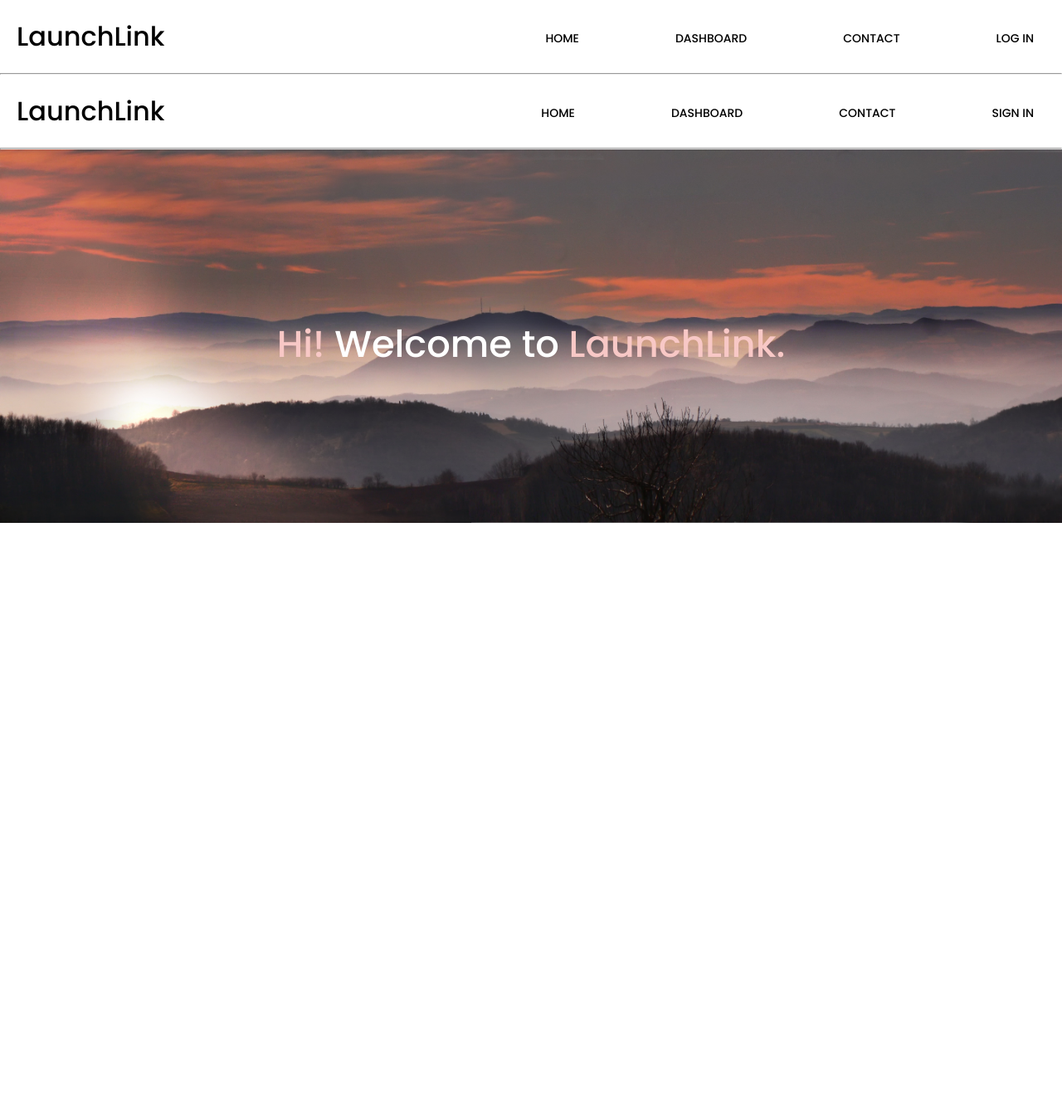
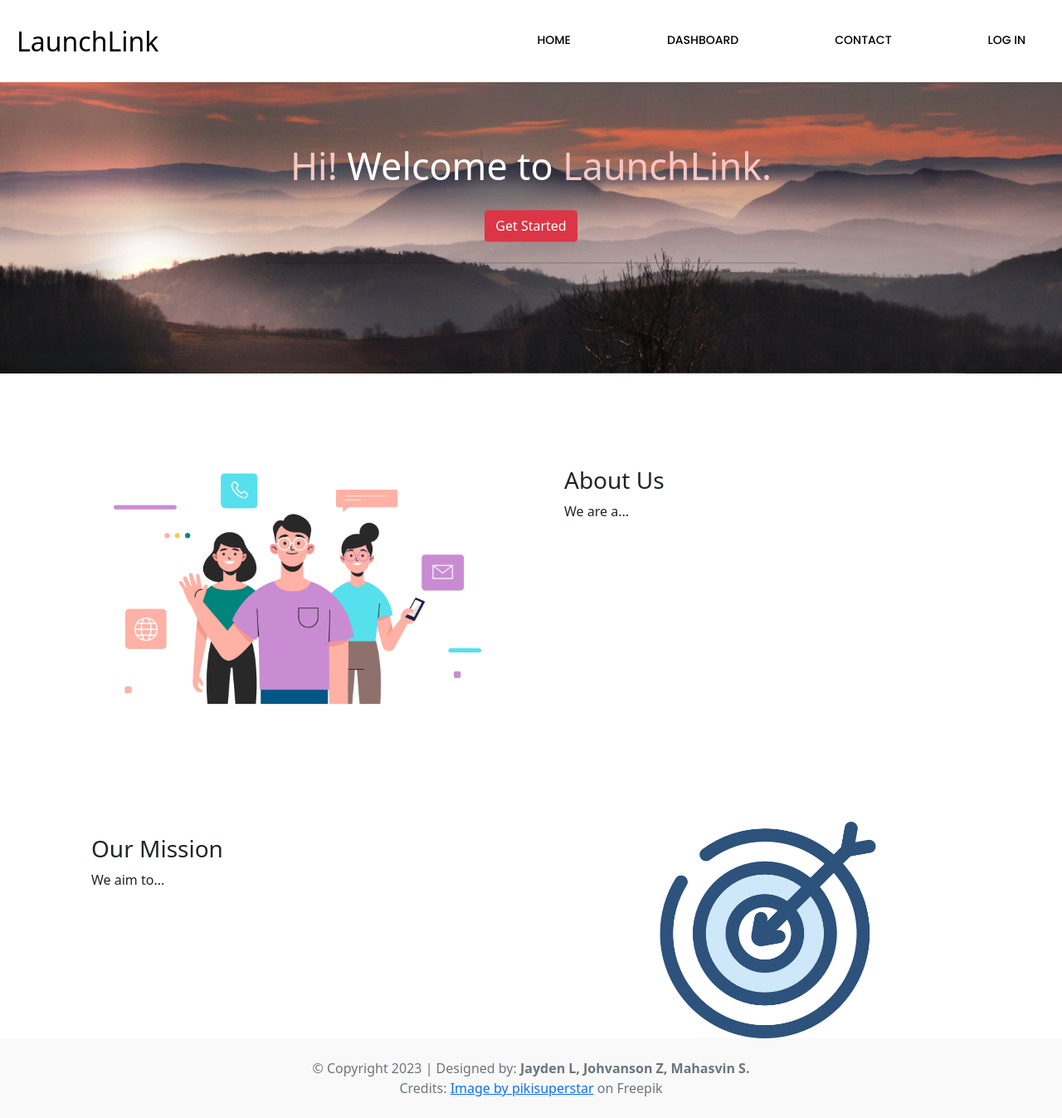
Before and after one commit to Mahasvin24/TechXelerate-LaunchLink, a Django app: page / in a window 1280 px wide. Shown: the whole page at 83% size. Before the commit the page ends 630 px from the top, so only its background shows below. Run offline with Django 4.2, Linux system fonts and the light colour scheme; some libraries are stand-ins or nearby versions.

Commit message:
Font page + navbar additions

```diff
--- a/about/static/about/css/style.css
+++ b/about/static/about/css/style.css
@@ -1,10 +1,4 @@
 @import url("https://fonts.googleapis.com/css2?family=Poppins:wght@500&display=swap");
-* {
-  margin: 0;
-  padding: 0;
-  box-sizing: border-box;
-}
-
 body {
   font-family: "Poppins", sans-serif;
 }
@@ -47,6 +41,8 @@ nav a::before {
 }
 
 .menu {
+  font-family: "Poppins", sans-serif;
+  padding: 10px;
   display: flex;
   gap: 1em;
   font-size: 18px;
@@ -131,4 +127,16 @@ hr {
   color: #F8C8C6;
 }
 
+#bottom-right {
+  position: absolute;
+  bottom: 8px;
+  right: 16px;
+}
+
+/* Footer CSS*/
+footer {
+  text-align: center;
+  border: 3px green;
+}
+
 /*# sourceMappingURL=style.css.map */
--- a/about/static/about/css/style.scss
+++ b/about/static/about/css/style.scss
@@ -2,11 +2,15 @@
 @import url('https://fonts.googleapis.com/css2?family=Poppins:wght@500&display=swap');
 
 // Variables
+$background: #f6f9fb;
+$primary: #135cfd;
+$secondary: #e1eff6;
 $font_color: black;
 $nav_hover: #DEE3FF;
 $image_background_color: #E1EFF6;
 $navbar_color: white;
 $font: 'Poppins', sans-serif;
+$nav_font: 'Poppins', sans-serif;
 $divisor_line_color: #32364d;
 
 //Color Scheme
@@ -17,14 +21,7 @@ $dark_pink: #F4A4A4;
 $blue: #4EA1D3;
 
 
-
 // CSS
-* {
-    margin: 0;
-    padding: 0;
-    box-sizing: border-box;
-}
-
 body {
     font-family: $font;
 }
@@ -71,6 +68,8 @@ nav a::before {
 
 // Navbar Menu
 .menu {
+    font-family: $nav_font;
+    padding: 10px;
     display: flex;
     gap: 1em;
     font-size: 18px;
@@ -162,3 +161,15 @@ hr {
 .special-text {
     color: $light_pink;
 }
+
+#bottom-right {
+    position: absolute;
+    bottom: 8px;
+    right: 16px;
+}
+
+/* Footer CSS*/
+footer {
+    text-align: center;
+    border: 3px green;
+}
--- a/about/templates/about/home.html
+++ b/about/templates/about/home.html
@@ -4,31 +4,54 @@
 
 {% block body %}
 
-<!--Navbar-->
-<header>
-  <nav class="navbar">
-    <!-- Logo + Name-->
-    <div class="logo">LaunchLink</div>
-    <ul class="nav-links">
-      <div class="menu">
-        <li><a href="{% url 'about:home' %}">Home</a></li>
-        <li><a href="{% url 'about:home' %}">Dashboard</a></li>
-        <li><a href="{% url 'about:home' %}">Contact</a></li>
-        <li><a href="{% url 'about:home' %}">Sign In</a></li>
-      </div>
-    </ul>
-  </nav>
-</header>
-
-<!--Section Divier-->
-<hr>
-
 <!--Welcome Section-->
 <div id="intro-container">
-  <img src="{% static 'about/images/scenery.jpg' %}" alt="Snow" style="width:100%; height: 98%;">
-  <div id="intro-centered"> <span class="special-text"> Hi! </span> Welcome to <span class="special-text"> LaunchLink. </span></div>
+  <img src="{% static 'about/images/scenery.jpg' %}" alt="Welcome Image" style="width:100%; height: 98%;">
+  <div id="intro-centered" style="padding-top: 50px;">
+    <span class="special-text"> Hi! </span> Welcome to <span class="special-text"> LaunchLink. </span>
+    <button type="button" class="btn btn-danger">Get Started <span class="glyphicon glyphicon-search" aria-hidden="true"></span></button>
+    <hr style="background-color: black;">
+  </div>
 </div>
 
+<!--Our Mission-->
+<br><br><br><br>
+<div class="container px-4 text-center">
+  <div class="row gx-5">
+    <div class="col">
+      <img src="{% static 'about/images/about-us-transparent.png' %}" alt="About Us Image" class="img-fluid">
+    </div>
+    <div class="col">
+      <div class="p-3" style="text-align: left;">
+        <h3>About Us</h3>
+        <p>We are a...</p>
+      </div>
+    </div>
+  </div>
+</div>
 
+<!--Our Mission-->
+<br><br><br><br>
+<div class="container px-4 text-center">
+  <div class="row gx-5">
+    <div class="col">
+      <div class="p-3" style="text-align: left;">
+        <h3>Our Mission</h3>
+        <p>We aim to...</p>
+      </div>
+    </div>
+    <div class="col">
+      <img src="{% static 'about/images/target.png' %}" alt="Our Mission Image" class="img-fluid" style="width: 50%;">
+    </div>
+  </div>
+</div>
+
+<!-- Footer -->
+<footer class="text-center text-lg-start bg-white text-muted">
+  <div class="text-center p-4" style="background-color: rgba(0, 0, 0, 0.025);">
+    © Copyright 2023 | Designed by: <b>Jayden L, Johvanson Z, Mahasvin S.</b> <br><!--Maybe we add the copyright liscense?-->
+    Credits: <a href="https://www.freepik.com/free-vector/contact-us-concept-landing-page_4661525.htm#query=about%20us%20website&position=6&from_view=keyword&track=ais">Image by pikisuperstar</a> on Freepik
+  </div>
+</footer>
 
 {% endblock %}
--- a/about/templates/about/layout.html
+++ b/about/templates/about/layout.html
@@ -10,16 +10,21 @@
         <title>LaunchLink</title>
         <link rel="icon" href="./favicon.ico" type="image/x-icon">
         <link rel="stylesheet" href="{% static 'about/css/style.css' %}">
+
+        <!--Bootstrap CDN-->
+        <link href="https://cdn.jsdelivr.net/npm/bootstrap@5.0.2/dist/css/bootstrap.min.css" rel="stylesheet" integrity="sha384-EVSTQN3/azprG1Anm3QDgpJLIm9Nao0Yz1ztcQTwFspd3yD65VohhpuuCOmLASjC" crossorigin="anonymous">
+        <script src="https://cdn.jsdelivr.net/npm/bootstrap@5.0.2/dist/js/bootstrap.bundle.min.js" integrity="sha384-MrcW6ZMFYlzcLA8Nl+NtUVF0sA7MsXsP1UyJoMp4YLEuNSfAP+JcXn/tWtIaxVXM" crossorigin="anonymous"></script>
+
         {% block head %}
         {% endblock head %}
     </head>
     <body>
         {% block nav %}
-            <nav class="navbar">
+            <nav class="navbar fixed-top">
                 <!-- Logo + Name-->
                 <div class="logo">LaunchLink</div>
                 <ul class="nav-links">
-                    <div class="menu">
+                    <div class="menu" style="margin-top: 10px;">
                     <li><a href="{% url 'about:home' %}">Home</a></li>
                     <li><a href="{% url 'about:home' %}">Dashboard</a></li>
                     <li><a href="{% url 'about:home' %}">Contact</a></li>
@@ -28,11 +33,9 @@
                     {% else %}
                         <li><a href="{% url 'accounts:login' %}">Log In</a></li>
                     {% endif %}
-
                     </div>
                 </ul>
             </nav>
-            <hr>
         {% endblock nav %}
         {% block body %}
         {% endblock %}
```
Also changed, not shown: about/static/about/images/about-us-transparent.png (added), about/static/about/images/about-us.jpg (added), about/static/about/images/target.png (added), 1 other file.
